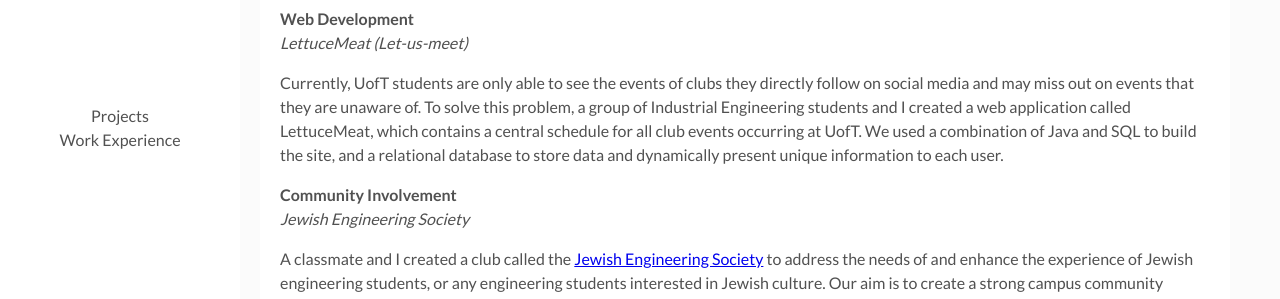
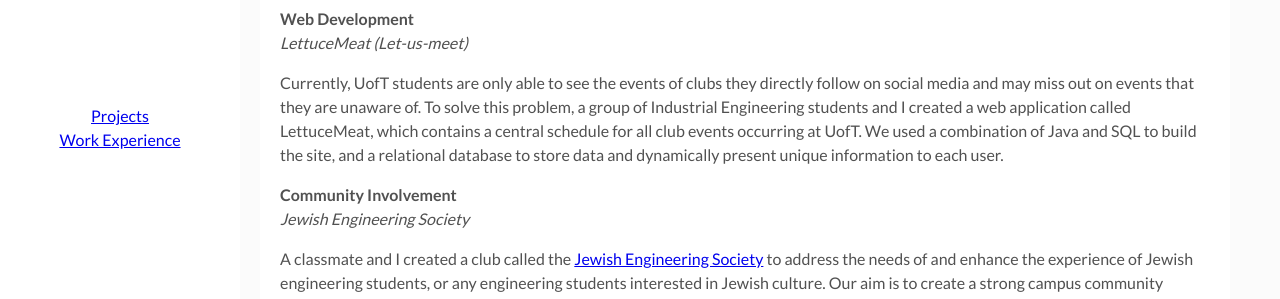
Before and after one commit to laylafrischman/laylafrischman.github.io, a Jekyll site: the page built from index.md, in a window 1280 px wide and 930 px high. Shown: the part 427-726 px from the top of the window. Built offline with Jekyll 4.4.1, drawn with Linux system fonts in a browser that asks for light colours.

Commit message:
Update sidebar.html

```diff
--- a/_includes/sidebar.html
+++ b/_includes/sidebar.html
@@ -12,8 +12,8 @@
     <header>
     <div class="about">
      <p>
-    <li style="list-style-type: none;><a href="default.asp">Projects</a></li>
-    <li style="list-style-type: none;><a href="news.asp">Work Experience</a></li>
+    <li style="list-style-type: none;"><a href="default.asp">Projects</a></li>
+    <li style="list-style-type: none;"><a href="news.asp">Work Experience</a></li>
  </p>
     </div>
   </header>
```
